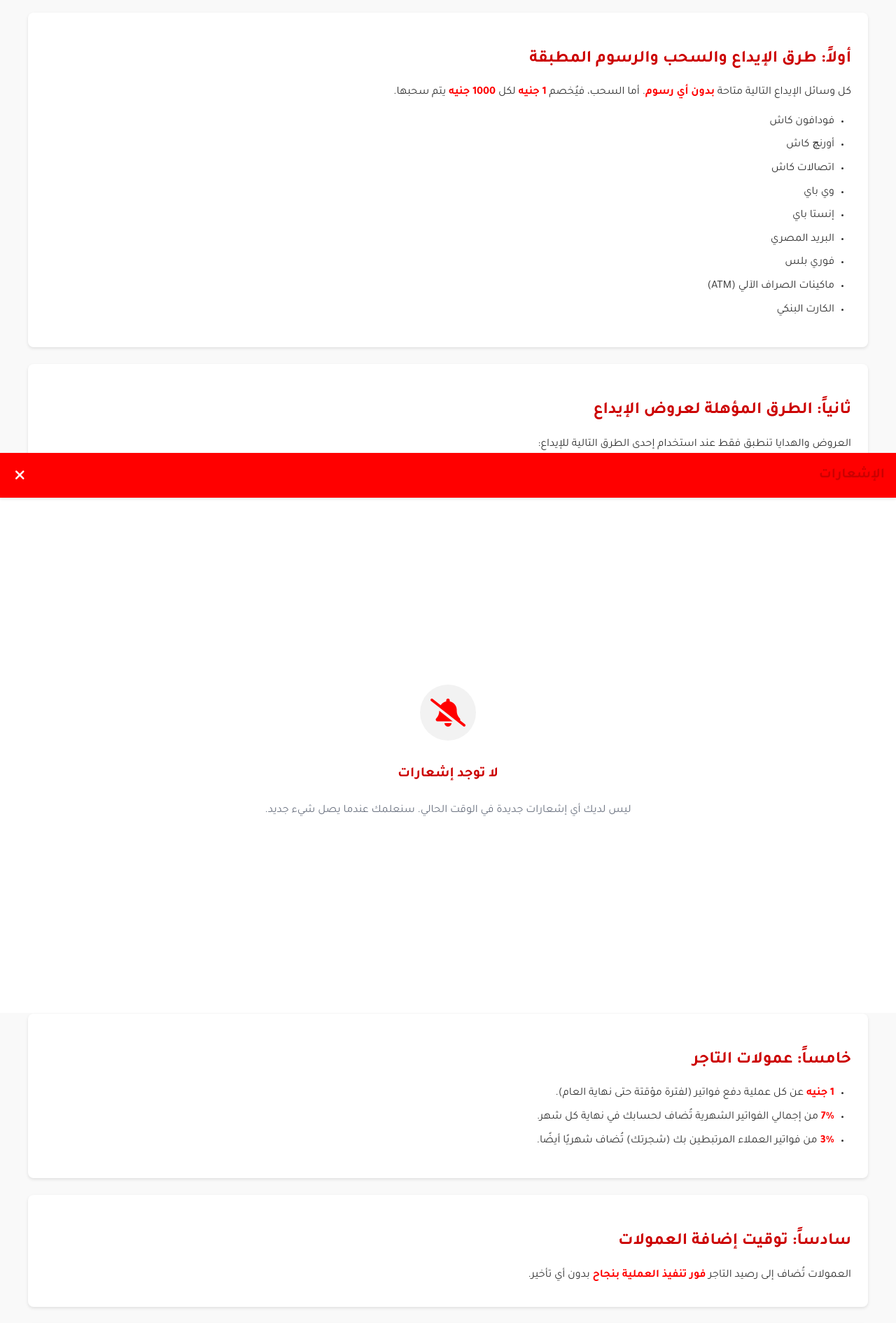
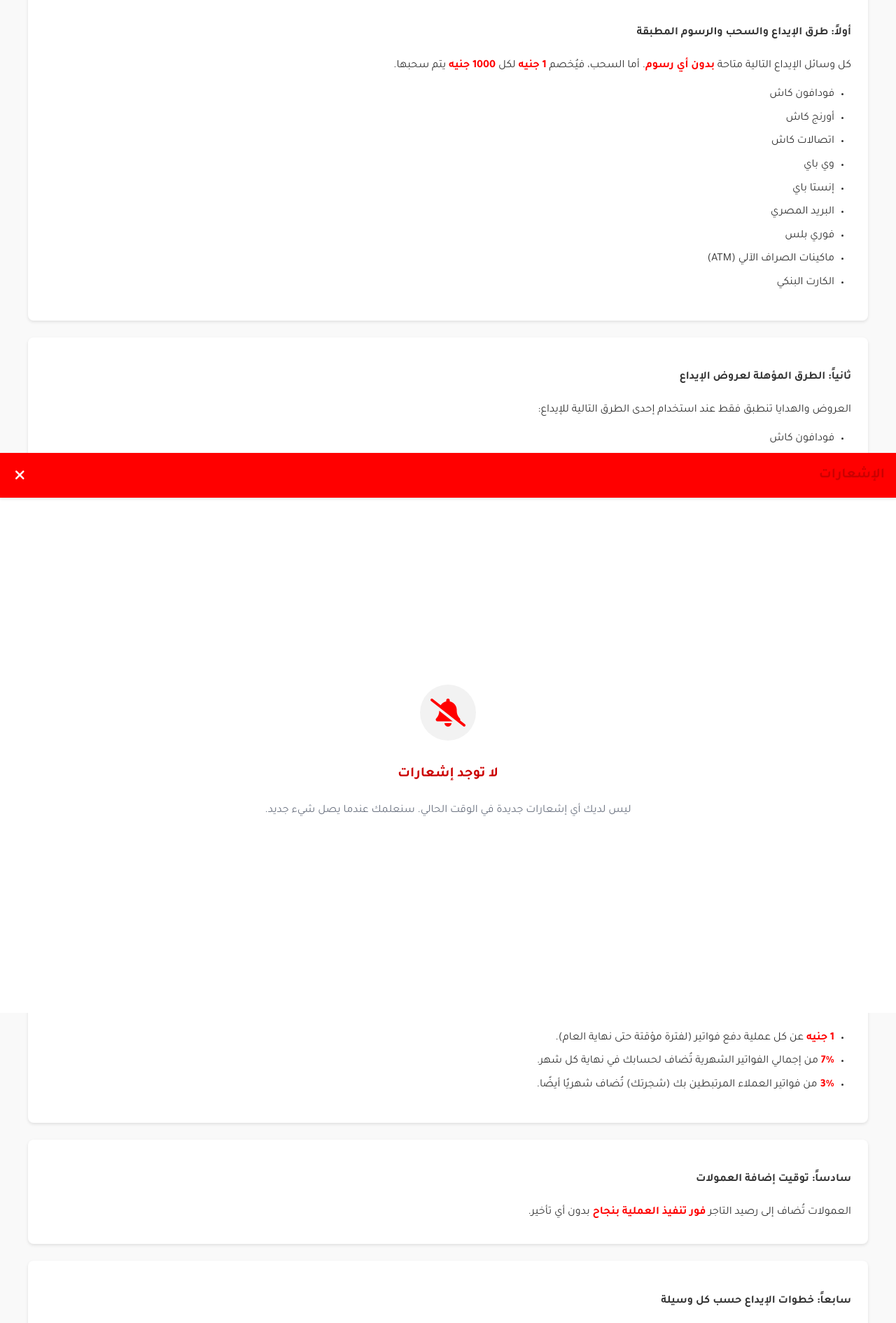
Before and after one commit to same7samy00/egy, a plain HTML site: page العمولات2.html in a window 1280 px wide. Shown: the part 153-2043 px from the top of the page at 70% size. Drawn offline with Linux system fonts and the light colour scheme.

Commit message:
العمولات2.html

```diff
--- a/العمولات2.html
+++ b/العمولات2.html
@@ -81,14 +81,14 @@
 </head>
 <body>
     <div class="content">
-        <h1>تفاصيل العمولات وطرق الإيداع والسحب</h1>
+        <h4>تفاصيل العمولات وطرق الإيداع والسحب</h4>
 
         <div class="section">
-            <h2>أولاً: طرق الإيداع والسحب والرسوم المطبقة</h2>
+            <h4>أولاً: طرق الإيداع والسحب والرسوم المطبقة</h4>
             <p>كل وسائل الإيداع التالية متاحة <span class="highlight">بدون أي رسوم</span>. أما السحب، فيُخصم <span class="highlight">1 جنيه</span> لكل <span class="highlight">1000 جنيه</span> يتم سحبها.</p>
             <ul>
                 <li>فودافون كاش</li>
-                <li>أورنچ كاش</li>
+                <li>أورنج كاش</li>
                 <li>اتصالات كاش</li>
                 <li>وي باي</li>
                 <li>إنستا باي</li>
@@ -100,7 +100,7 @@
         </div>
 
         <div class="section">
-            <h2>ثانياً: الطرق المؤهلة لعروض الإيداع</h2>
+            <h4>ثانياً: الطرق المؤهلة لعروض الإيداع</h4>
             <p>العروض والهدايا تنطبق فقط عند استخدام إحدى الطرق التالية للإيداع:</p>
             <ul>
                 <li>فودافون كاش</li>
@@ -114,20 +114,20 @@
         </div>
 
         <div class="section">
-            <h2>ثالثاً: هدايا الإيداع</h2>
+            <h4>ثالثاً: هدايا الإيداع</h4>
             <p>عند أول عملية إيداع لك، سيتم إضافة <span class="highlight">هدية خاصة</span> تلقائيًا إلى حسابك.</p>
             <p class="highlight">لا تحتاج لأي خطوات إضافية – فقط اشحن رصيدك!</p>
         </div>
 
         <div class="section">
-            <h2>رابعاً: الاستعلام عن الفواتير</h2>
+            <h4>رابعاً: الاستعلام عن الفواتير</h4>
             <p>خدمة الاستعلام عن الفواتير <span class="highlight">ليست مجانية</span>.</p>
             <p class="highlight">لكن!</p>
             <p>عند تنفيذك لأي عملية ناجحة بعد الاستعلام، ستحصل على تعويض بعمولة <span class="highlight">1 جنيه</span> تُضاف إلى رصيدك.</p>
         </div>
 
         <div class="section">
-            <h2>خامساً: عمولات التاجر</h2>
+            <h4>خامساً: عمولات التاجر</h4>
             <ul>
                 <li><span class="highlight">1 جنيه</span> عن كل عملية دفع فواتير (لفترة مؤقتة حتى نهاية العام).</li>
                 <li><span class="highlight">7%</span> من إجمالي الفواتير الشهرية تُضاف لحسابك في نهاية كل شهر.</li>
@@ -136,12 +136,12 @@
         </div>
 
         <div class="section">
-            <h2>سادساً: توقيت إضافة العمولات</h2>
+            <h4>سادساً: توقيت إضافة العمولات</h4>
             <p>العمولات تُضاف إلى رصيد التاجر <span class="highlight">فور تنفيذ العملية بنجاح</span> بدون أي تأخير.</p>
         </div>
 
         <div class="section">
-            <h2>سابعاً: خطوات الإيداع حسب كل وسيلة</h2>
+            <h4>سابعاً: خطوات الإيداع حسب كل وسيلة</h4>
             <h3>الإيداع عبر المحافظ الإلكترونية (فودافون – أورنچ – اتصالات – وي باي)</h3>
             <ul>
                 <li>افتح التطبيق.</li>
```
